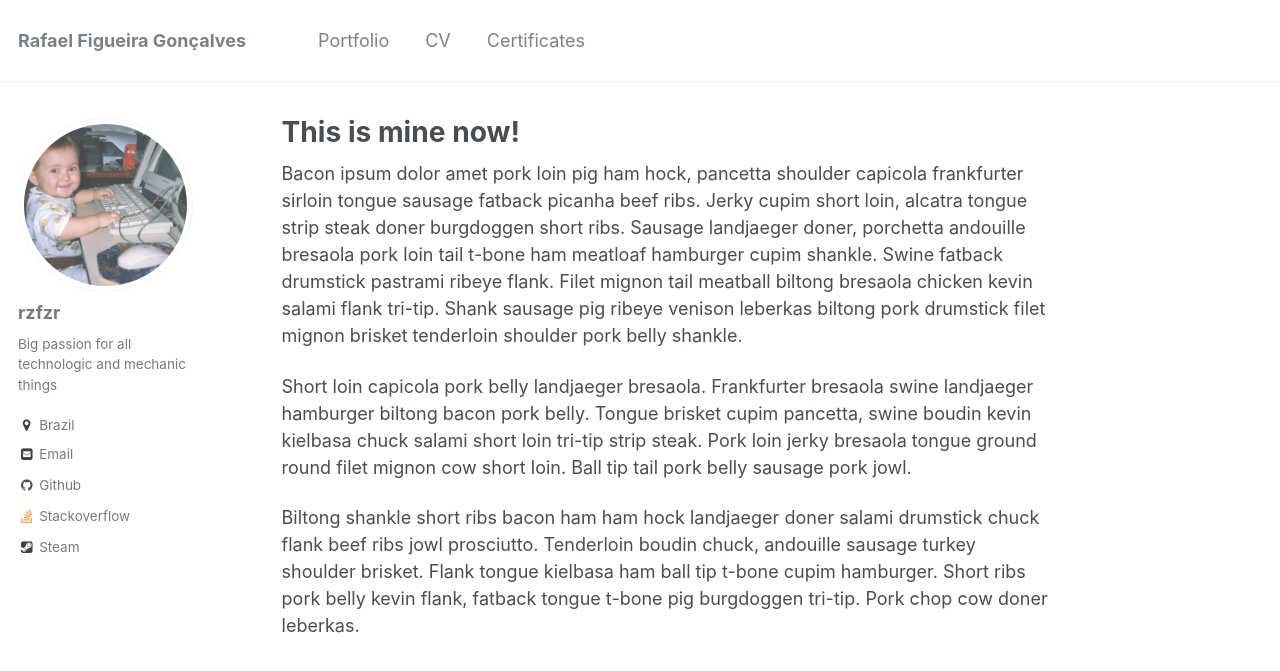
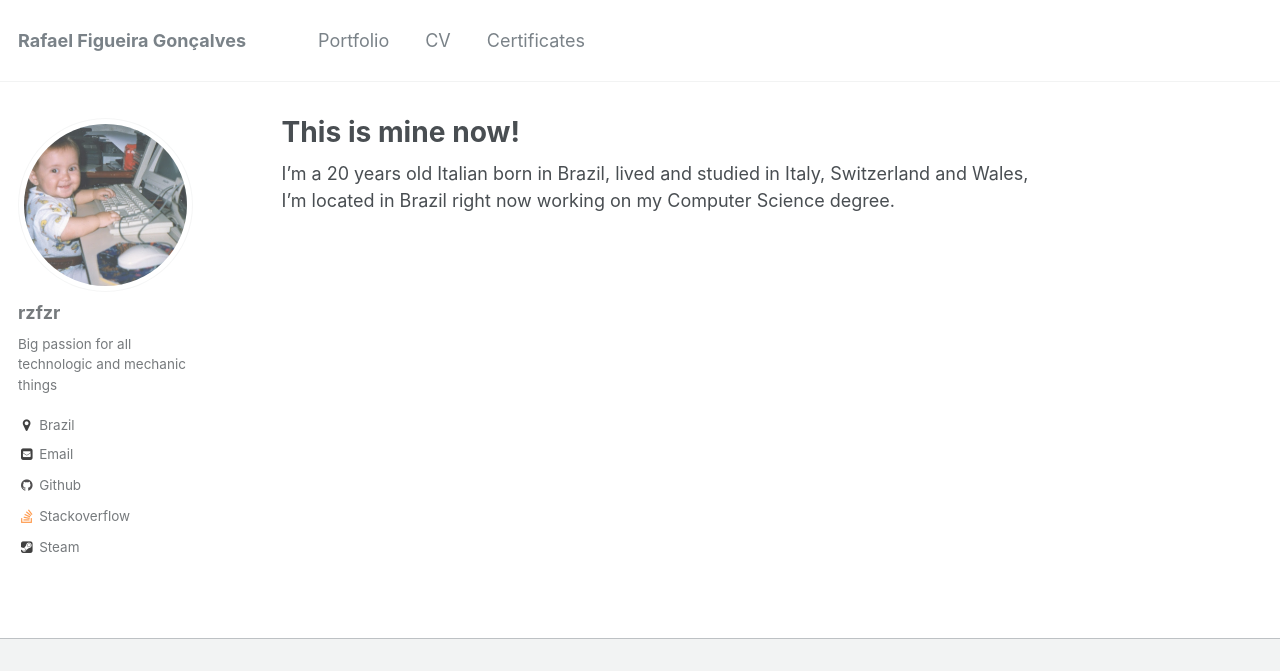
Before and after one commit to rzfzr/rzfzr.github.io, a Jekyll site: the page built from _pages/about.md, in a window 1280 px wide and 972 px high, cut to the strip 0-671 px from the top of the window. Built offline with Jekyll 4.4.1, drawn with Linux system fonts in a browser that asks for light colours.

Commit message:
Update about.md

```diff
--- a/_pages/about.md
+++ b/_pages/about.md
@@ -8,8 +8,4 @@ redirect_from:
   - /about.html
 ---
 
-Bacon ipsum dolor amet pork loin pig ham hock, pancetta shoulder capicola frankfurter sirloin tongue sausage fatback picanha beef ribs. Jerky cupim short loin, alcatra tongue strip steak doner burgdoggen short ribs. Sausage landjaeger doner, porchetta andouille bresaola pork loin tail t-bone ham meatloaf hamburger cupim shankle. Swine fatback drumstick pastrami ribeye flank. Filet mignon tail meatball biltong bresaola chicken kevin salami flank tri-tip. Shank sausage pig ribeye venison leberkas biltong pork drumstick filet mignon brisket tenderloin shoulder pork belly shankle.
-
-Short loin capicola pork belly landjaeger bresaola. Frankfurter bresaola swine landjaeger hamburger biltong bacon pork belly. Tongue brisket cupim pancetta, swine boudin kevin kielbasa chuck salami short loin tri-tip strip steak. Pork loin jerky bresaola tongue ground round filet mignon cow short loin. Ball tip tail pork belly sausage pork jowl.
-
-Biltong shankle short ribs bacon ham ham hock landjaeger doner salami drumstick chuck flank beef ribs jowl prosciutto. Tenderloin boudin chuck, andouille sausage turkey shoulder brisket. Flank tongue kielbasa ham ball tip t-bone cupim hamburger. Short ribs pork belly kevin flank, fatback tongue t-bone pig burgdoggen tri-tip. Pork chop cow doner leberkas.
+I'm a 20 years old Italian born in Brazil, lived and studied in Italy, Switzerland and Wales, I'm located in Brazil right now working on my Computer Science degree.
```
